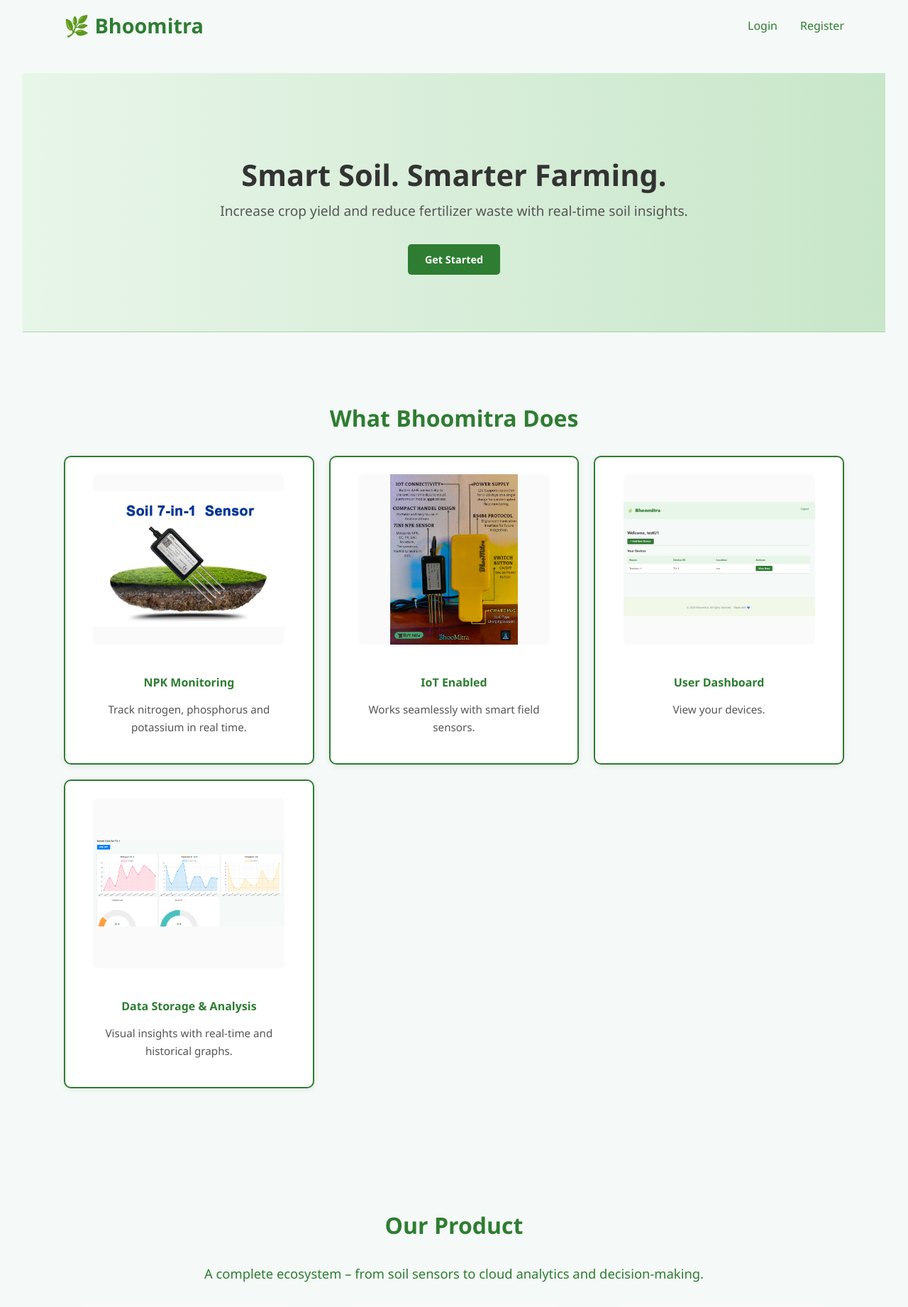
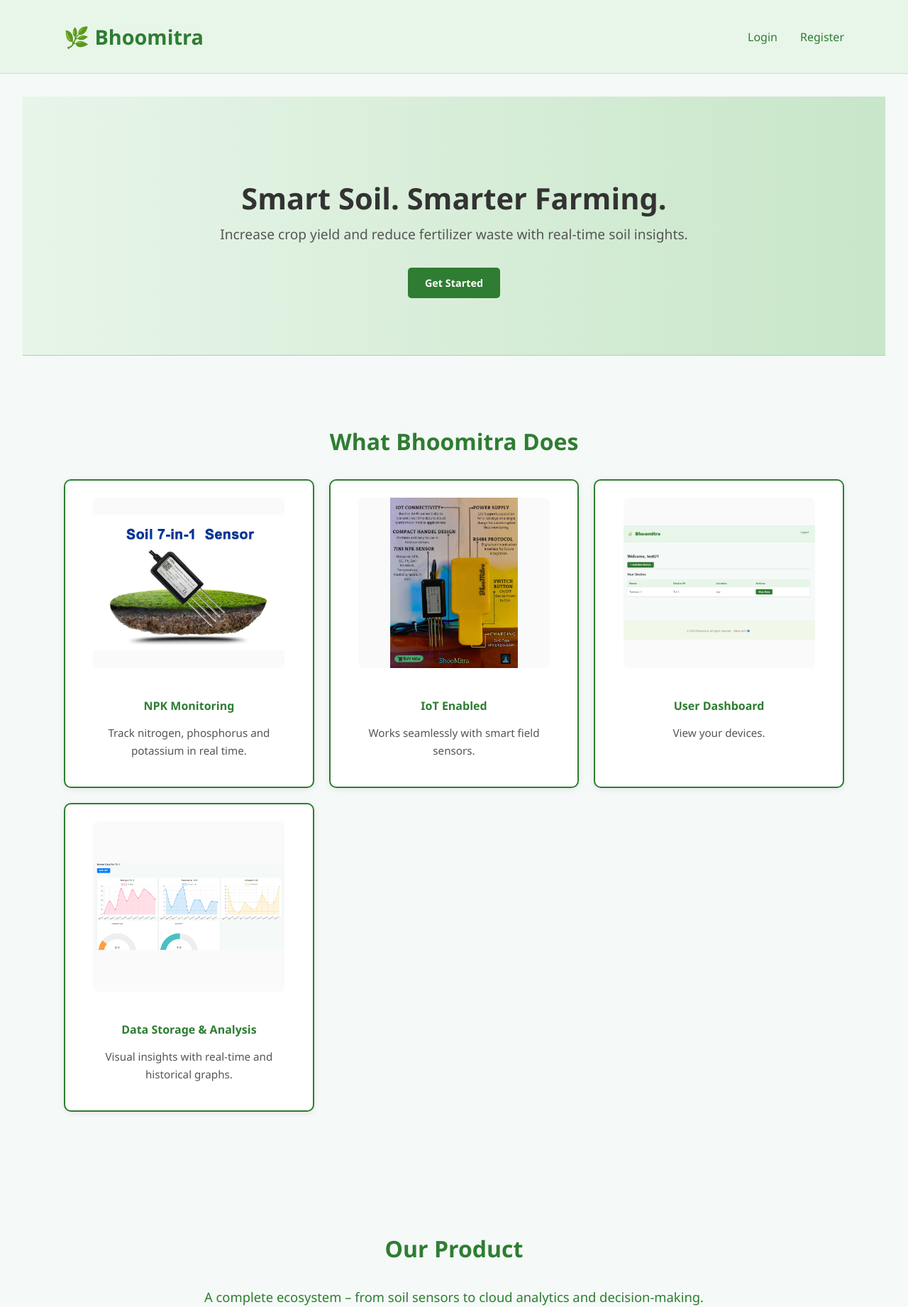
Before and after one commit to Shivansh21git/PBonrail, a Django app: page / in a window 1280 px wide. Shown: the top 1841 px of the page at 71% size. Run offline with Django 5.2, Linux system fonts and the light colour scheme.

Commit message:
landing Improvements-3.2.1 fixes befor  landingpage pivot'

```diff
--- a/core/static/core/style.css
+++ b/core/static/core/style.css
@@ -18,7 +18,7 @@ a {
   padding: 1rem;
 }
 
-Header styling
+/* Header styling */
 .main-header {
   background-color: #e8f5e9;
   border-bottom: 1px solid #c8e6c9;
```
